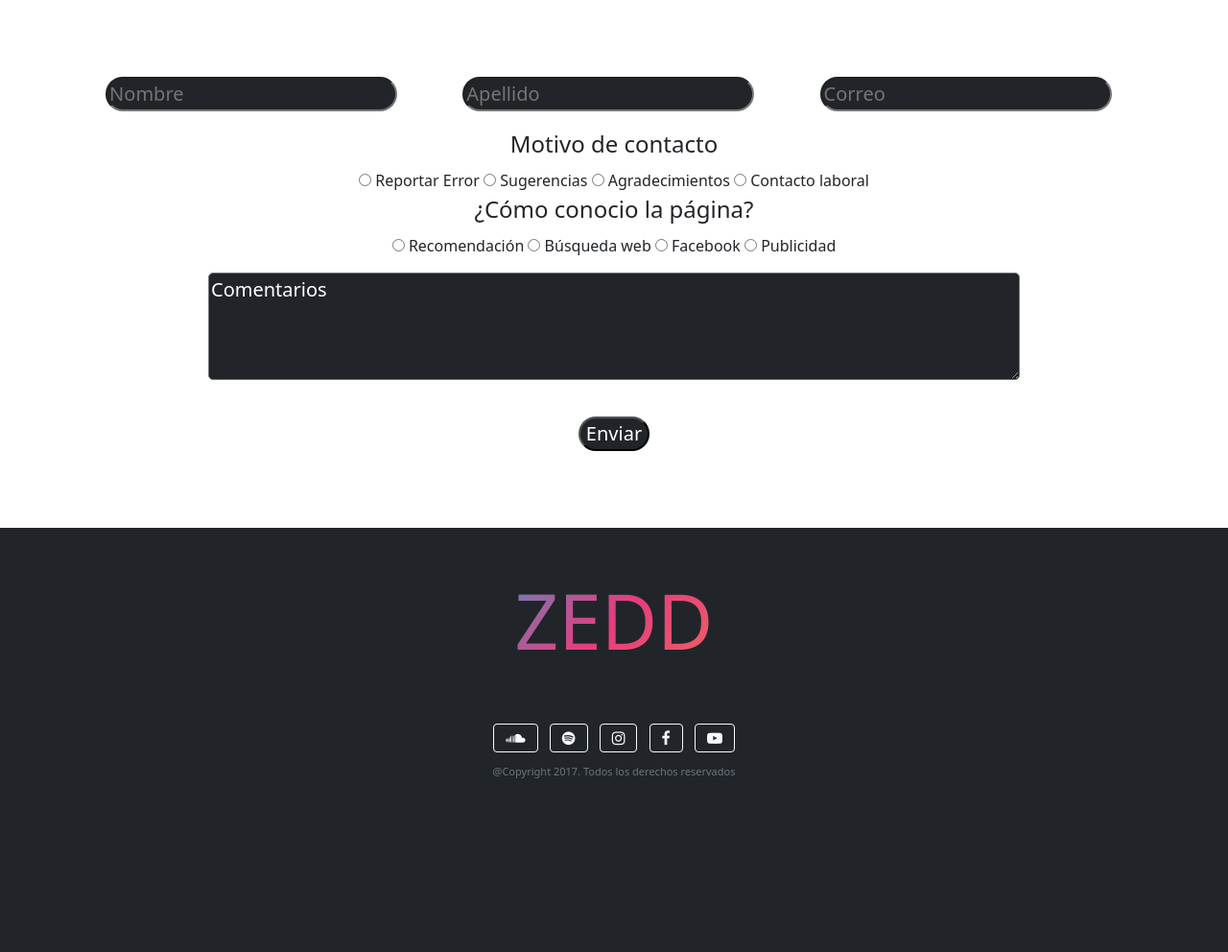
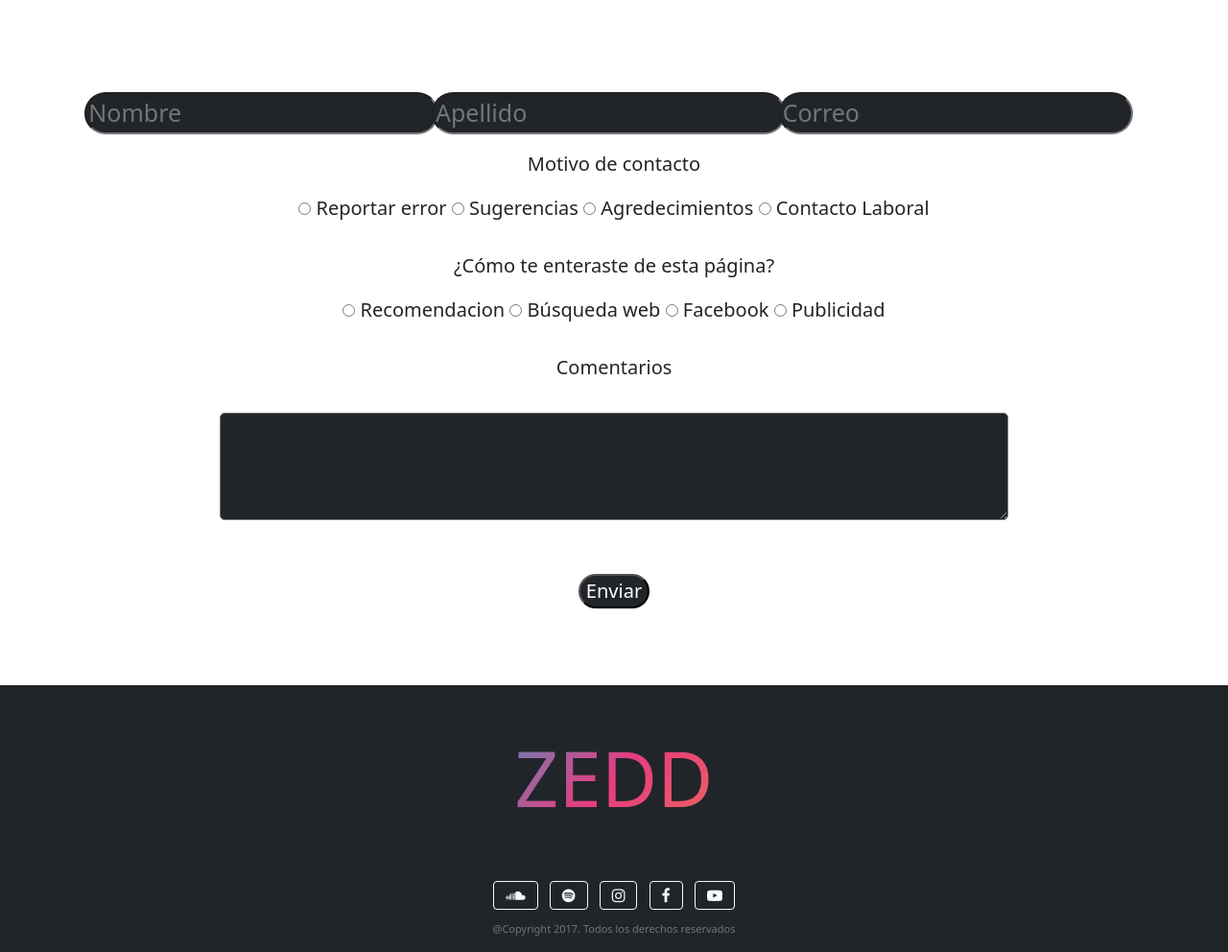
Before and after one commit to LuisQuintana23/proyecto-diseno, a PHP site: page /contacto.html in a window 1280 px wide. Shown: the part 131-1123 px from the top of the page at 96% size. Before the commit the page ends 942 px from the top, so only its background shows below. Run offline with PHP 8.4, Linux system fonts and the light colour scheme.

Commit message:
Add files via upload

```diff
--- a/contacto.html
+++ b/contacto.html
@@ -43,30 +43,49 @@
     </header>
 
     <section class="main">
-        <article class="registro iniciar_sesion">
-            <form action="" class="grid">
-                <input class="input" type="text" placeholder="Nombre" required="">
-                <input class="input" type="text" placeholder="Apellido" required="">
-                <input class="input" type="email" placeholder="Correo" required="">
-            </form>
-            <form action="" class="opcion">
-                <fieldset>
-                    <legend>Motivo de contacto</legend>
-                        <label ><input type="radio"> Reportar Error</label>
-                        <label ><input type="radio"> Sugerencias</label>
-                        <label ><input type="radio"> Agradecimientos</label>
-                        <label ><input type="radio"> Contacto laboral</label>
-                </fieldset>
-                <fieldset>
-                    <legend>¿Cómo conocio la página?</legend>
-                        <label ><input type="radio"> Recomendación</label>
-                        <label ><input type="radio"> Búsqueda web</label>
-                        <label ><input type="radio"> Facebook</label>
-                        <label ><input type="radio"> Publicidad</label>
-                </fieldset>
-            <textarea class="comentario" rows="10" cols="40">Comentarios</textarea>
-            </form>
-            <input class="input item" type="submit" value="Enviar">
+        <article class="iniciar_sesion">
+            <form class="opcion" name="data">
+                <section class="grid">
+                <input class="input" type="text" placeholder="Nombre" required="" id="Nombre">
+                <input class="input" type="text" placeholder="Apellido" required="" id="Apellido">
+                <input class="input" type="email" placeholder="Correo" required="" id="Correo">
+                </section>
+                <p>Motivo de contacto</p>
+                <div>
+                  <input type="radio" id="c1"
+                   name="motivo" value="Reportar error">
+                  <label for="c1">Reportar error</label>
+                  <input type="radio" id="c2"
+                   name="motivo" value="sugerencias">
+                  <label for="c2">Sugerencias</label>
+                  <input type="radio" id="c3"
+                   name="motivo" value="Agradecimientos">
+                  <label for="c3">Agredecimientos</label>
+                  <input type="radio" id="c4"
+                   name="motivo" value="Contacto Laboral">
+                  <label for="c4">Contacto Laboral</label>
+                </div>
+                <br>
+                <p>¿Cómo te enteraste de esta página?</p>
+                <div>
+                  <input type="radio" id="c5"
+                   name="modo" value="Reportar error">
+                  <label for="c5">Recomendacion</label>
+                  <input type="radio" id="c6"
+                   name="modo" value="sugerencias">
+                  <label for="contactChoice6">Búsqueda web</label>
+                  <input type="radio" id="c7"
+                   name="modo" value="Agradecimientos">
+                  <label for="c7">Facebook</label>
+                  <input type="radio" id="c8"
+                   name="modo" value="Contacto Laboral">
+                  <label for="c8">Publicidad</label>
+                </div>
+                <br><p>Comentarios</p>
+                <textarea id="coment" class="comentario" rows="10" cols="40"></textarea>
+              </form>
+
+            <div><input class="input item" type="submit" value="Enviar" onclick="datos()"></div>
         </article>
     </section>
 
@@ -93,5 +112,6 @@
 
 </div>
 <script type="text/javascript" src="bootstrap-5.1.3-dist/js/bootstrap.bundle.min.js"></script>
+<script type="text/javascript" src="js/escribir.js"></script>
 </body>
 </html>
--- a/css/input.css
+++ b/css/input.css
@@ -57,5 +57,11 @@
 }
 
 .opcion{
+    font-size: 125%;
+    padding: 1rem;
+}
 
+#radio{
+    border:#212529;
+    background-color: #212529;
 }
--- a/login.html
+++ b/login.html
@@ -49,7 +49,7 @@
             <form action="" class="iniciar_sesion">
                 <div><input class="input" type="username" placeholder="Usuario" required=""></div>
                 <div><input class="input" type="password" minlength="8" placeholder="Contraseña" required=""></div>
-                <input class="input item" type="submit" value="Iniciar Sesion">
+                <a href="index.html"><button type="submit" class="input item">Iniciar Sesion</button></a>
             </form>
 
         </article>
--- a/signup.html
+++ b/signup.html
@@ -54,7 +54,7 @@
                     <input class="input" type="email" placeholder="Correo" required="">
                     <input class="input" type="password" minlength="8" placeholder="Contraseña" required="">
             </form>
-            <input class="input item" type="submit" value="Registrarse">
+            <a href="index.html"><button type="submit" class="input item">Registrarse</button></a>
         </article>
     </section>
 
```
Also changed, not shown: css/acerca.css (+1 -9 lines), js/escribir.js (added, +26 -0 lines), css/style.css (line endings or trailing spaces), js/barra_responsive.js (line endings or trailing spaces).
